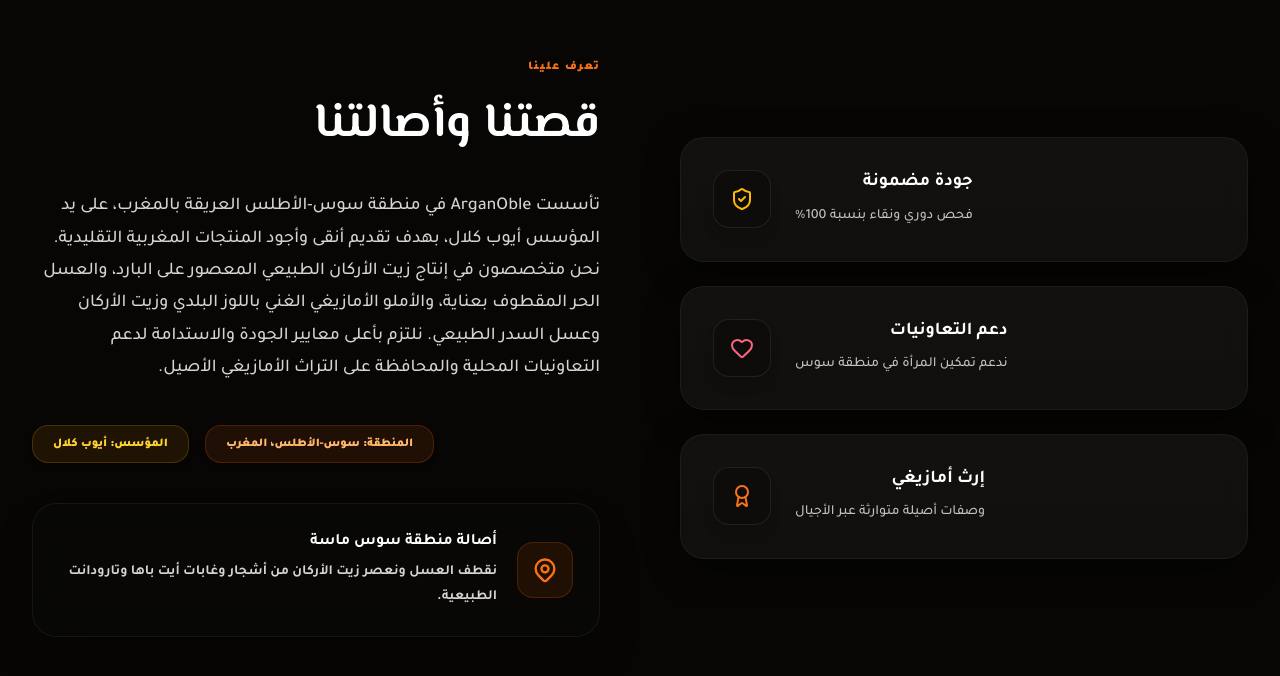
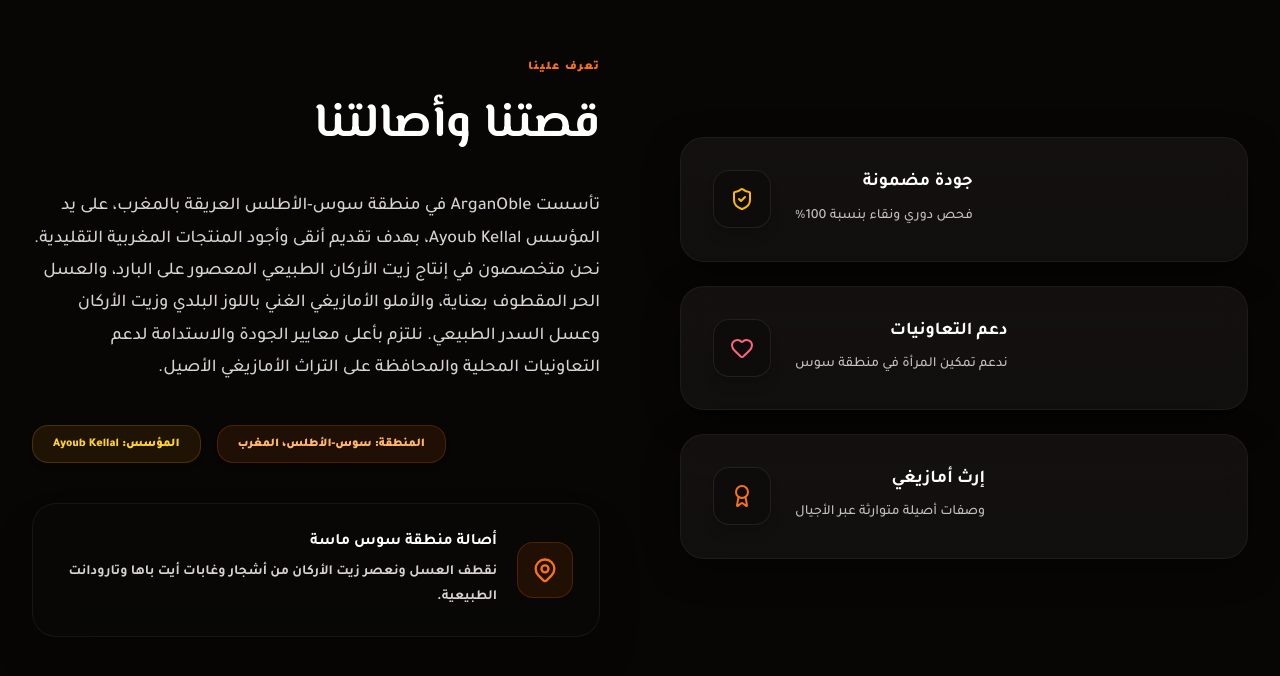
Before and after one commit to imillousallahdin7-gif/anganaOble, a React (Vite) app: page / in a window 1280 px wide. Shown: the part 1600-2276 px from the top of the page. Built offline with nearby package versions, Linux system fonts and the light colour scheme; no server answers; the database is empty.

Commit message:
fix: ensure founder name Ayoub Kellal remains fixed in Latin across all languages

```diff
--- a/src/components/AboutUs.tsx
+++ b/src/components/AboutUs.tsx
@@ -9,6 +9,9 @@
 export default function AboutUs({ currentLang }: AboutUsProps) {
   const t = translations[currentLang];
   const isRtl = currentLang === "ar";
+
+  const founderPrefix = currentLang === "ar" ? "المؤسس: " : currentLang === "fr" ? "Fondateur: " : "Founder: ";
+  const FOUNDER_NAME = "Ayoub Kellal";
 
   const badges = [
     {
@@ -57,7 +60,7 @@
             {/* Core facts tags */}
             <div className={`flex flex-wrap gap-4 mb-10 ${isRtl ? "justify-start flex-row-reverse" : "justify-start"}`}>
               <div className="bg-amber-500/10 border border-amber-500/20 rounded-2xl px-5 py-2.5 text-xs font-black text-amber-300 shadow-md">
-                {t.aboutFounder}
+                {founderPrefix}{FOUNDER_NAME}
               </div>
               <div className="bg-orange-500/10 border border-orange-500/20 rounded-2xl px-5 py-2.5 text-xs font-black text-orange-300 shadow-md">
                 {t.aboutRegion}
--- a/src/translations.ts
+++ b/src/translations.ts
@@ -26,8 +26,8 @@
     mad: "درهم",
     free: "مجاني",
     aboutTitle: "قصتنا وأصالتنا",
-    aboutStory: "تأسست ArganOble في منطقة سوس-الأطلس العريقة بالمغرب، على يد المؤسس أيوب كلال، بهدف تقديم أنقى وأجود المنتجات المغربية التقليدية. نحن متخصصون في إنتاج زيت الأركان الطبيعي المعصور على البارد، والعسل الحر المقطوف بعناية، والأملو الأمازيغي الغني باللوز البلدي وزيت الأركان وعسل السدر الطبيعي. نلتزم بأعلى معايير الجودة والاستدامة لدعم التعاونيات المحلية والمحافظة على التراث الأمازيغي الأصيل.",
-    aboutFounder: "المؤسس: أيوب كلال",
+    aboutStory: "تأسست ArganOble في منطقة سوس-الأطلس العريقة بالمغرب، على يد المؤسس Ayoub Kellal، بهدف تقديم أنقى وأجود المنتجات المغربية التقليدية. نحن متخصصون في إنتاج زيت الأركان الطبيعي المعصور على البارد، والعسل الحر المقطوف بعناية، والأملو الأمازيغي الغني باللوز البلدي وزيت الأركان وعسل السدر الطبيعي. نلتزم بأعلى معايير الجودة والاستدامة لدعم التعاونيات المحلية والمحافظة على التراث الأمازيغي الأصيل.",
+    aboutFounder: "المؤسس: Ayoub Kellal",
     aboutRegion: "المنطقة: سوس-الأطلس، المغرب",
     contactTitle: "تواصل معنا",
     contactDesc: "نحن هنا للإجابة على جميع استفساراتكم وتلقي طلباتكم الخاصة. تواصل معنا مباشرة عبر واتساب أو الهاتف.",
@@ -96,8 +96,8 @@
     mad: "MAD",
     free: "Free",
     aboutTitle: "Our Story & Authenticity",
-    aboutStory: "ArganOble was founded in the ancient Souss-Atlas region of Morocco, by founder Ayoub kellal, with the aim of providing the purest and finest traditional Moroccan products. We specialize in producing cold-pressed natural Argan oil, carefully harvested pure honey, and Amazigh Amlou rich in local almonds, Argan oil, and natural Sidr honey. We commit to the highest standards of quality and sustainability to support local cooperatives and preserve the authentic Amazigh heritage.",
-    aboutFounder: "Founder: Ayoub kellal",
+    aboutStory: "ArganOble was founded in the ancient Souss-Atlas region of Morocco, by founder Ayoub Kellal, with the aim of providing the purest and finest traditional Moroccan products. We specialize in producing cold-pressed natural Argan oil, carefully harvested pure honey, and Amazigh Amlou rich in local almonds, Argan oil, and natural Sidr honey. We commit to the highest standards of quality and sustainability to support local cooperatives and preserve the authentic Amazigh heritage.",
+    aboutFounder: "Founder: Ayoub Kellal",
     aboutRegion: "Region: Souss-Atlas, Morocco",
     contactTitle: "Contact Us",
     contactDesc: "We are here to answer all your inquiries and receive your special orders. Contact us directly via WhatsApp or phone.",
@@ -166,8 +166,8 @@
     mad: "DH",
     free: "Gratuit",
     aboutTitle: "Notre Histoire & Authenticité",
-    aboutStory: "ArganOble a été fondée dans l'ancienne région de Souss-Atlas au Maroc, par le fondateur Ayoub kellal, dans le but de fournir les produits marocains traditionnels les plus purs et les plus fins. Nous sommes spécialisés dans la production d'huile d'Argan naturelle pressée à froid, de miel pur soigneusement récolté et d'Amlou amazigh riche en amandes locales, en huile d'Argan et en miel naturel de Sidr. Nous nous engageons à respecter les normes de qualité et de durabilité les plus élevées afin de soutenir les coopératives locales et de préserver l'héritage amazigh authentique.",
-    aboutFounder: "Fondateur: Ayoub kellal",
+    aboutStory: "ArganOble a été fondée dans l'ancienne région de Souss-Atlas au Maroc, par le fondateur Ayoub Kellal, dans le but de fournir les produits marocains traditionnels les plus purs et les plus fins. Nous sommes spécialisés dans la production d'huile d'Argan naturelle pressée à froid, de miel pur soigneusement récolté et d'Amlou amazigh riche en amandes locales, en huile d'Argan et en miel naturel de Sidr. Nous nous engageons à respecter les normes de qualité et de durabilité les plus élevées afin de soutenir les coopératives locales et de préserver l'héritage amazigh authentique.",
+    aboutFounder: "Fondateur: Ayoub Kellal",
     aboutRegion: "Région: Souss-Atlas, Maroc",
     contactTitle: "Contactez-nous",
     contactDesc: "Nous sommes là pour répondre à toutes vos questions et prendre vos commandes spéciales. Contactez-nous directement via WhatsApp ou par téléphone.",
```
